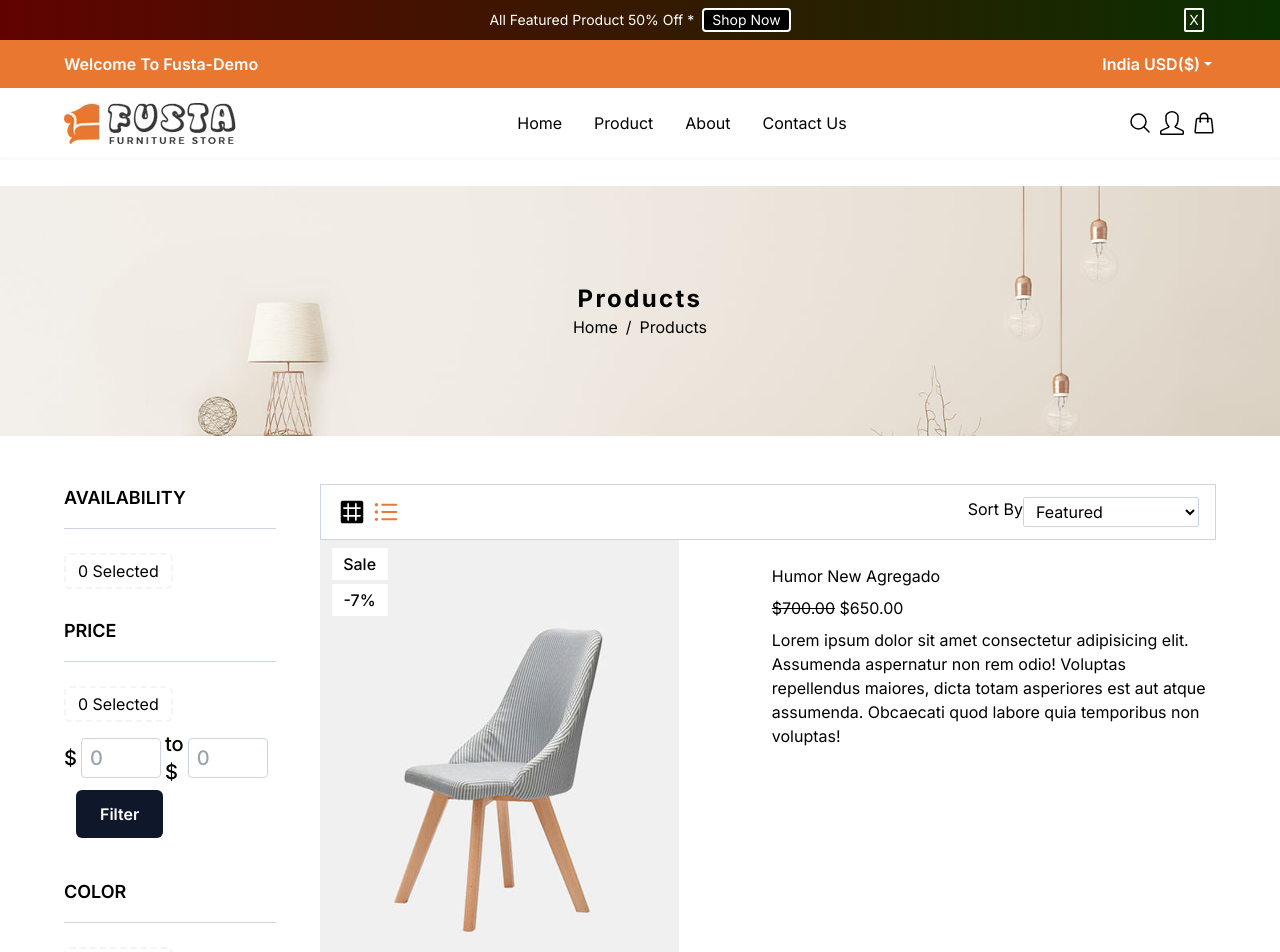
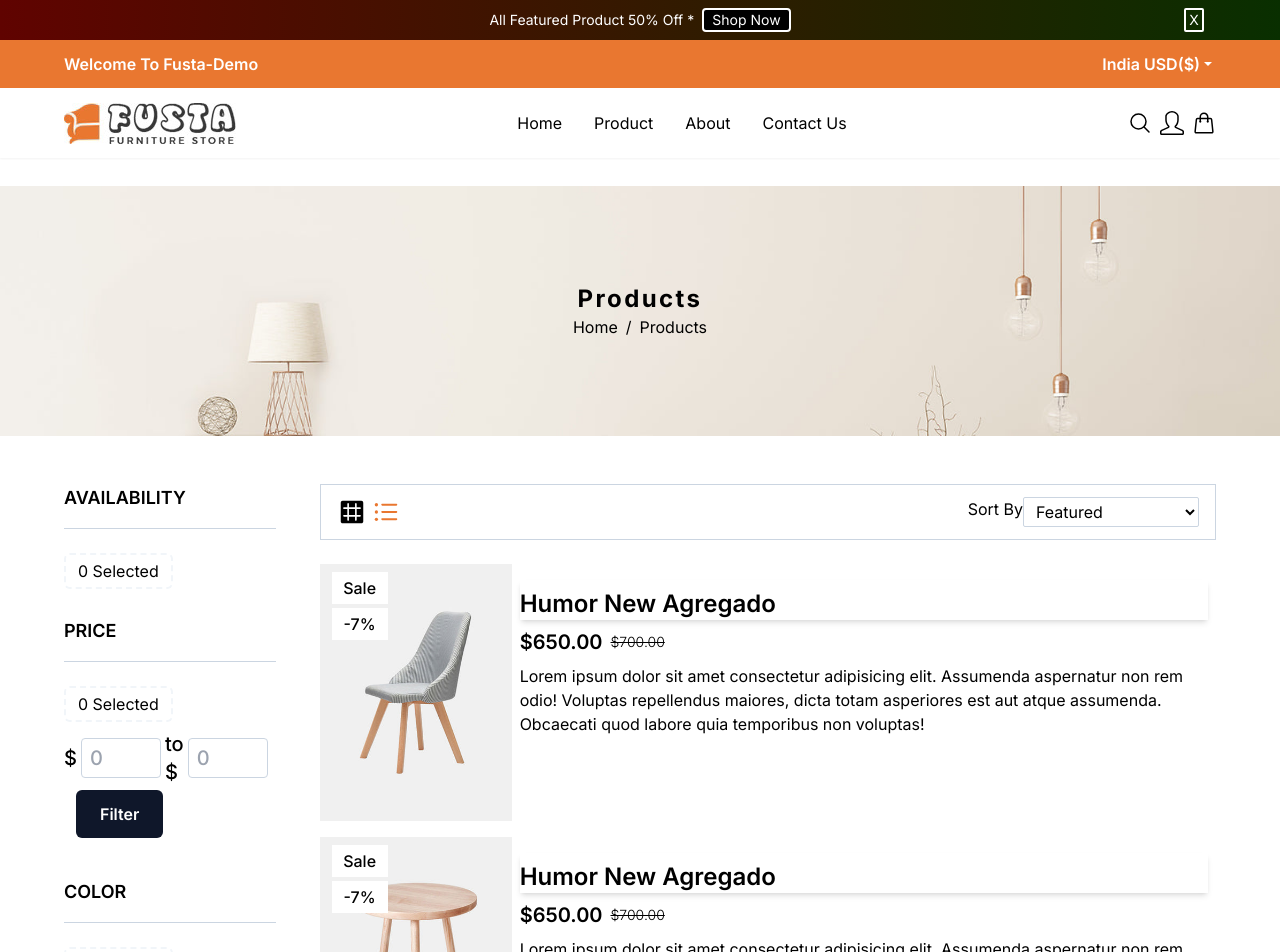
Before and after one commit to kirtankathiriya/fusta-furniture-final-git-repo, a Next.js app: page /Productslist in a window 1280 px wide. Shown: the top 952 px of the page. Built offline with nearby package versions, Linux system fonts and the light colour scheme.

Commit message:
checkout page, list page

```diff
--- a/src/app/Checkout/commonForm.tsx
+++ b/src/app/Checkout/commonForm.tsx
@@ -5,34 +5,34 @@ type Props = {}
 function CommonForm({ }: Props) {
     return (
         <div className='rounded'>
-            <label htmlFor="select country" className='sr-only'>select country</label>
+            <label htmlFor="select country" className='sr-only rounded-md'>select country</label>
             <select name="countries" id="countries" className='w-full h-10 text-left px-2'>
                 <option value="in">India</option>
             </select>
 
             <div className='gap-3 my-3'>
                 <label htmlFor="First Name" className='sr-only'>First Name</label>
-                <input type="text" placeholder='First Name (Optional)' className='mt-4 w-full md:w-1/2 p-2 my-3' />
+                <input type="text" placeholder='First Name (Optional)' className='mt-4 w-full md:w-1/2 p-2 my-3 border' />
 
                 <label htmlFor="Last Name" className='sr-only'>Last Name</label>
-                <input type="text" placeholder='Last Name' className='p-2 w-full md:w-1/2 my-3' />
+                <input type="text" placeholder='Last Name' className='p-2 w-full md:w-1/2 my-3 border' />
             </div>
 
             <label htmlFor="Address" className='sr-only'>Address</label>
-            <input type="Address" placeholder='Address' className='w-full p-2 my-3' />
+            <input type="Address" placeholder='Address' className='w-full p-2 my-3 border' />
 
             <label htmlFor="ApartMent" className='sr-only'>ApartMent</label>
-            <input type="text" placeholder='Apartment , Suite , etc. (Optional)' className='w-full p-2 my-3' />
+            <input type="text" placeholder='Apartment , Suite , etc. (Optional)' className='w-full p-2 my-3 border' />
 
             <div className='flex flex-col md:flex-row gap-3'>
                 <label htmlFor="city" className='sr-only'>City</label>
-                <input type="text" placeholder='City' className='w-full p-2 my-3' />
+                <input type="text" placeholder='City' className='w-full p-2 my-3 border' />
 
                 <label htmlFor="state" className='sr-only'>State</label>
-                <input type="text" placeholder='State' className='w-full p-2 my-3' />
+                <input type="text" placeholder='State' className='w-full p-2 my-3 border' />
 
                 <label htmlFor="pincode" className='sr-only'>PIN Code</label>
-                <input type="tel" placeholder='PIN Code' className='w-full p-2 my-3' />
+                <input type="tel" placeholder='PIN Code' className='w-full p-2 my-3 border' />
             </div>
         </div>
     )
--- a/src/app/Checkout/page.tsx
+++ b/src/app/Checkout/page.tsx
@@ -15,7 +15,7 @@ const YourPage = () => {
 
   return (
     <>
-      <section className=" border-t-7 p-12">
+      <section className=" border-t-7 sm:p-12">
         <div className="grid grid-cols-1 gap-4 md:grid-cols-2 caret-orange-500">
           <div className="container">
             <div className="contact flex sm:flex-row flex-col justify-between">
@@ -37,7 +37,7 @@ const YourPage = () => {
               <input
                 type="email"
                 placeholder="Email or Mobile Phone Number"
-                className="w-full p-2 my-3"
+                className="w-full p-2 my-3 border"
               />
 
               <div className="flex flex-row gap-2 mt-1">
@@ -67,7 +67,7 @@ const YourPage = () => {
                 </label>
               </div>
 
-              <div className="my-3">
+              <div className="my-3 gap-2 flex flex-col">
                 <h2 className="font-semibold text-2xl">Shipping Method</h2>
                 <div className="flex p-5 border-1	border-orange-500 rounded bg-[#FEF4F2] justify-between">
                   <p>
@@ -127,7 +127,7 @@ const YourPage = () => {
             </form>
           </div>
 
-          <div className="flex flex-col self-start h-full bg-slate-100 rounded-md top px-4 gap-4 py-2">
+          <div className="flex flex-col self-start h-full bg-slate-100 rounded-md top px-2 sm:px-4 gap-4 py-2">
             <div className="sticky top-32 flex flex-col gap-4">
               <div className="card-section flex flex-col gap-4">
                 <Checkoutcard />
--- a/src/app/Products/page.tsx
+++ b/src/app/Products/page.tsx
@@ -13,7 +13,7 @@ export default function Home() {
     <CommonDivider Name="Products"/>
     <div className="content flex min-h-screen flex-col-reverse sm:flex-row justify-between px-4 sm:px-16 gap-4 py-8">
       <Shopsidebar/>
-      <div className="flex flex-col gap-2">
+      <div className="flex flex-col gap-4">
         <Shoptopbar variant="grid"/>
         <App3/>
         <Pagesection/>
--- a/src/app/Productslist/page.tsx
+++ b/src/app/Productslist/page.tsx
@@ -9,9 +9,9 @@ export default function Home() {
   return (
     <>
       <CommonDivider Name="Products"/>
-    <div className="content flex min-h-screen flex-col-reverse sm:flex-row justify-between px-16 gap-4 py-8">
+    <div className="content flex min-h-screen flex-col-reverse sm:flex-row justify-between px-4 lg:px-16 gap-4 py-8">
       <Shopsidebar/>
-      <div className="flex flex-col">
+      <div className="flex flex-col gap-4">
         <Shoptopbar variant="list"/>
         <AppList/>
         <Pagesection/>
--- a/src/components/common/productFunction/CategList.tsx
+++ b/src/components/common/productFunction/CategList.tsx
@@ -1,32 +1,56 @@
-import React from 'react';
-import { Product } from './path';
-import Hover from './Hover';
-import Pric from './Pric';
-import CommonTitle from '../Dividetitle/Commontitle';
-
+import React from "react";
+import { Product } from "./path";
+import Hover from "./Hover";
+import Pric from "./Pric";
+import CommonTitle from "../Dividetitle/Commontitle";
 
 const CategList = ({ productData }: { productData: Product[] }) => {
   return (
     <div className="flex flex-col text-center justify-between">
       {productData.map((product, index) => (
-        <div className="box1 min-w-96  w-full mb-2 flex flex-row text-left justify-between" key={index}>
-          <div className='w-1/2'>
+        <div
+          className="box1 min-w-96  w-full py-2 flex flex-col md:flex-row text-left justify-between"
+          key={index}
+        >
+          <div className="image_container min-w-48">
             <div>
-              <div className='absolute z-10 py-2 px-0 pl-3 overflow-hidden'>
+              <div className="absolute z-10 py-2 px-0 pl-3 overflow-hidden">
                 <ul>
-                  <li className='bg-white font-medium w-14  text-center mb-1 py-1'>Sale</li>
-                  <li className='bg-white font-medium w-14  text-center mb-1 py-1'>{product.discount}</li>
+                  <li className="bg-white font-medium w-14  text-center mb-1 py-1">
+                    Sale
+                  </li>
+                  <li className="bg-white font-medium w-14  text-center mb-1 py-1">
+                    {product.discount}
+                  </li>
                 </ul>
               </div>
-              <img src={product.image} alt='not found' className='hover:brightness-50 duration-150 cursor-pointer'/>
+              <img
+                src={product.image}
+                alt="not found"
+                className="hover:brightness-50 duration-150 cursor-pointer"
+              />
             </div>
           </div>
-          <div className='bg-white w-1/2 ml-2 *:mb-2'>
+          <div className="bg-white flex flex-col gap-2 px-2 text-left">
             <ul className="pt-4">
-              <li className="pt-2 hover:text-orange-500 cursor-pointer">{product.title}</li>
+              <li className="pt-2 hover:text-orange-500 cursor-pointer font-semibold text-lg md:text-2xl shadow-md">
+                {product.title}
+              </li>
             </ul>
-            <h3><del>{product.price1}</del> {product.price2}</h3>
-            <p className="desc">Lorem ipsum dolor sit amet consectetur adipisicing elit. Assumenda aspernatur non rem odio! Voluptas repellendus maiores, dicta totam asperiores est aut atque assumenda. Obcaecati quod labore quia temporibus non voluptas!</p>
+            <h3 className="font-semibold items-center flex justify-start text-left sm:text-xl gap-2">
+              {product.price2}
+              <del className="text-sm font-light">{product.price1}</del>
+            </h3>
+            <div>
+            <p className="desc flex flex-wrap max-md:text-base max-lg:text-sm overflow-hidden">
+              Lorem ipsum dolor sit amet consectetur adipisicing elit. Assumenda
+              aspernatur non rem odio! Voluptas repellendus maiores, dicta totam
+              asperiores est aut atque assumenda. Obcaecati quod labore quia
+              temporibus non voluptas!
+            </p>
+
+            </div>
+
           </div>
         </div>
       ))}
```
